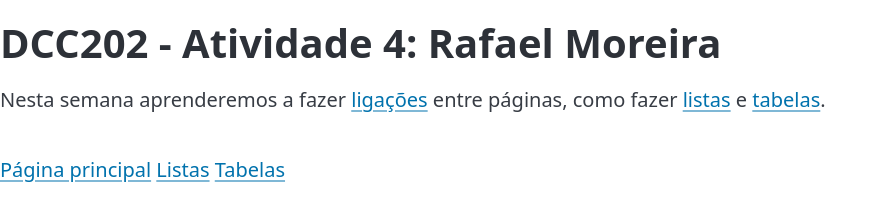
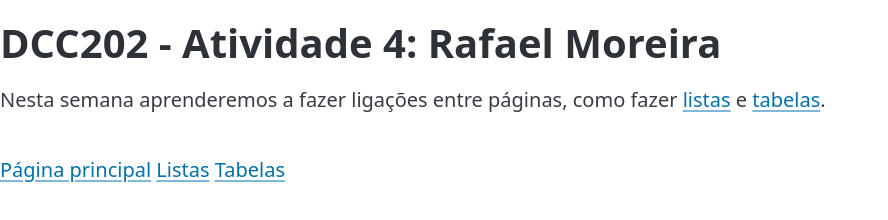
Before and after one commit to ufjf-dcc202/ufjf-dcc202-2025-1-a-atv03-ulerr, a plain HTML site: page index.html in a window 1280 px wide. Shown: the whole page, without its empty margins (0-888 px from the left). Drawn offline with nearby package versions, Linux system fonts and the light colour scheme.

Commit message:
tirei o href de ligacoes do index

```diff
--- a/index.html
+++ b/index.html
@@ -12,7 +12,7 @@
 <body>
     <main>
         <h1>DCC202 - Atividade 4: Rafael Moreira</h1>
-        <p>Nesta semana aprenderemos a fazer <a href="ligacoes.html">ligações</a> entre páginas,
+        <p>Nesta semana aprenderemos a fazer ligações entre páginas,
             como fazer <a href="listas.html">listas</a> e <a href="tabelas.html">tabelas</a>.
         </p>
     </main>
```
